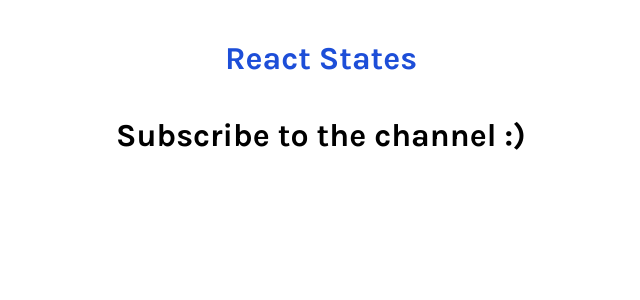
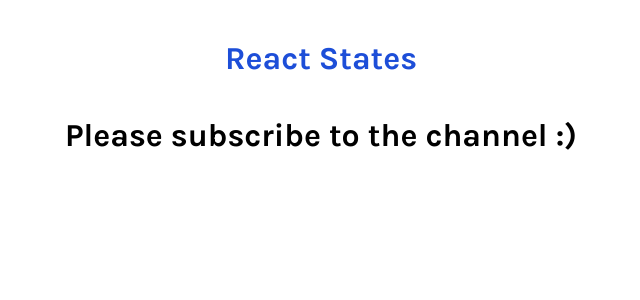
Before and after one commit to PratikKanthe/react--states, a React (Create React App) app: page / in a window 1280 px wide. Shown: the top 300 px of the page, without its empty margins (319-959 px from the left). Built offline with nearby package versions, Linux system fonts and the light colour scheme.

Commit message:
initial commit

```diff
--- a/src/Components/NewComp.js
+++ b/src/Components/NewComp.js
@@ -5,7 +5,7 @@
       super(props)
 
       this.state = {
-         message: "Subscribe to the channel :)"
+         message: "Please subscribe to the channel :)"
       }
     }
   render() {
```
